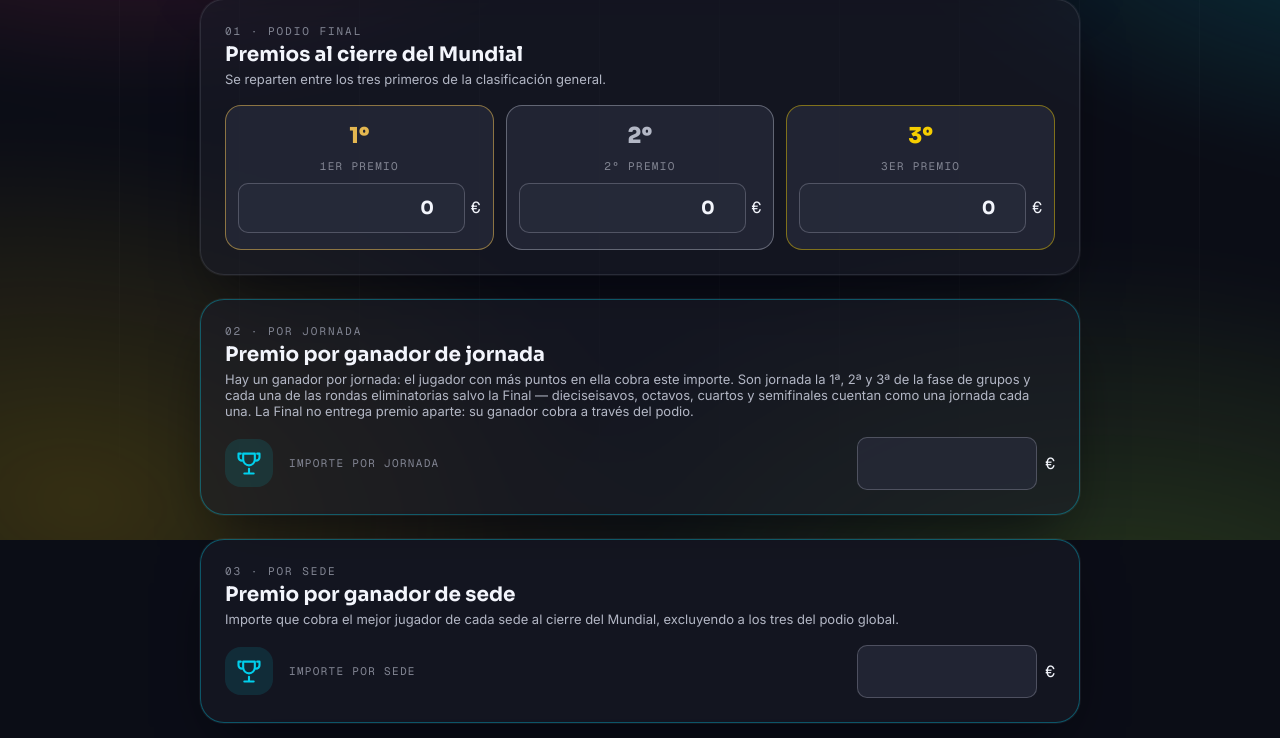
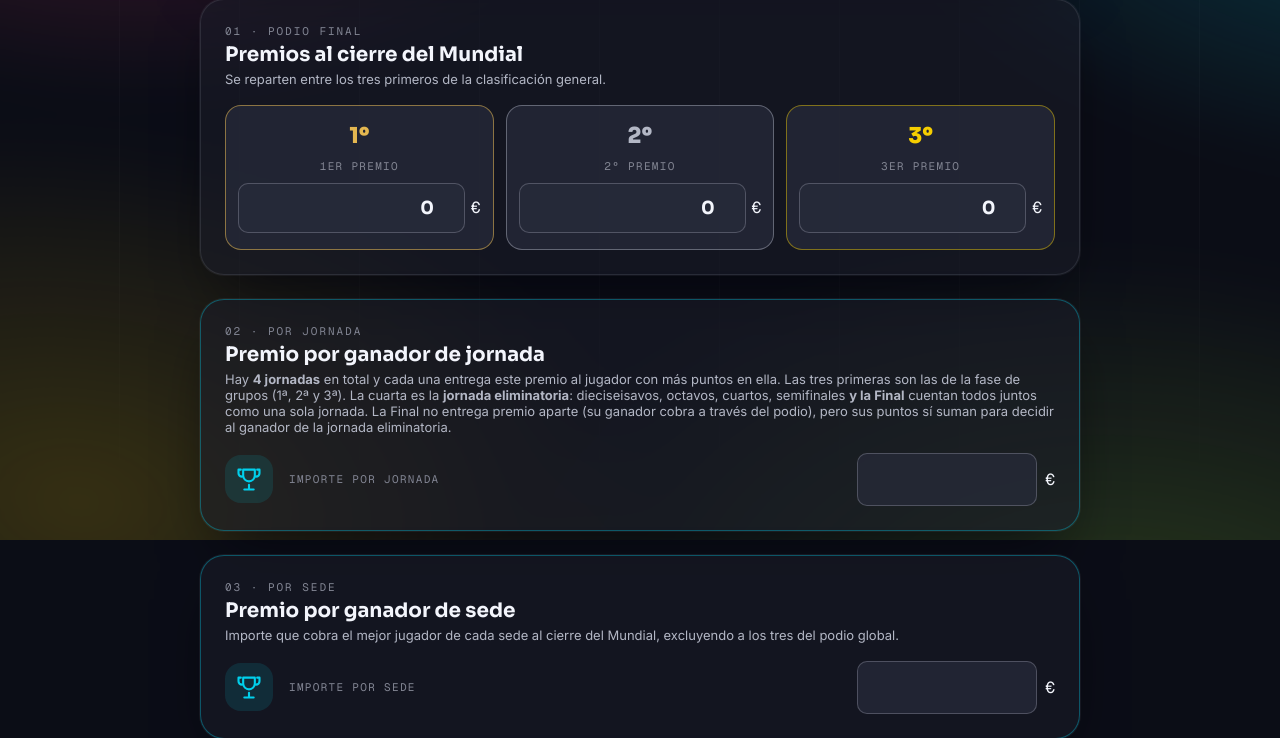
Before and after one commit to ignacio-borrajo/porra26, a Django app: template templates/pot/prizes_settings.html in a window 1280 px wide. Shown: the part 260-998 px from the top of the page. Run offline with Django 5.2, Linux system fonts and the light colour scheme; the template is opened without the code that fills it: values that come from a table or form of the project are taken from there, others are empty; data comes from the database, SQL or seed files in the repository.

Commit message:
feat(reglas): copy de premio por jornada con la regla unificada (3 grupos + 1 KO)

```diff
--- a/templates/pot/prizes_settings.html
+++ b/templates/pot/prizes_settings.html
@@ -64,11 +64,12 @@
         <span class="eyebrow">02 · Por jornada</span>
         <h2 style="margin:0;font-family:Sora,sans-serif;font-weight:700;font-size:20px">Premio por ganador de jornada</h2>
         <p style="color:var(--text-dim);margin:0;font-size:13px">
-          Hay un ganador por jornada: el jugador con más puntos en ella cobra este importe.
-          Son jornada la 1ª, 2ª y 3ª de la fase de grupos y cada una de las rondas
-          eliminatorias salvo la Final — dieciseisavos, octavos, cuartos y semifinales
-          cuentan como una jornada cada una. La Final no entrega premio aparte: su
-          ganador cobra a través del podio.
+          Hay <strong>4 jornadas</strong> en total y cada una entrega este premio al jugador
+          con más puntos en ella. Las tres primeras son las de la fase de grupos (1ª, 2ª y 3ª).
+          La cuarta es la <strong>jornada eliminatoria</strong>: dieciseisavos, octavos,
+          cuartos, semifinales <strong>y la Final</strong> cuentan todos juntos como una
+          sola jornada. La Final no entrega premio aparte (su ganador cobra a través del
+          podio), pero sus puntos sí suman para decidir al ganador de la jornada eliminatoria.
         </p>
       </header>
 
@@ -190,7 +191,7 @@
         <span class="eyebrow">Tipo</span>
         <select id="preview-scope" class="input">
           <option value="matchday">Jornada de grupos</option>
-          <option value="round">Ronda eliminatoria</option>
+          <option value="ko">Jornada eliminatoria</option>
           <option value="global">Campeón del Mundial</option>
           <option value="sede">Ganadores por sede</option>
         </select>
```
Also changed, not shown: templates/core/rules.html (+7 -5 lines).
